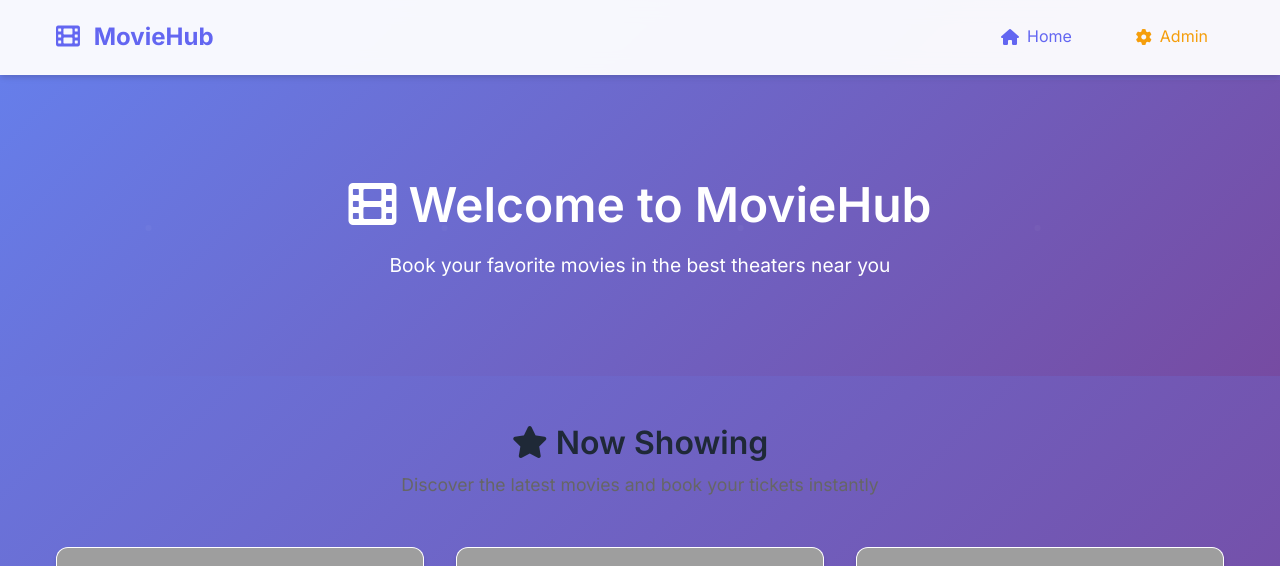
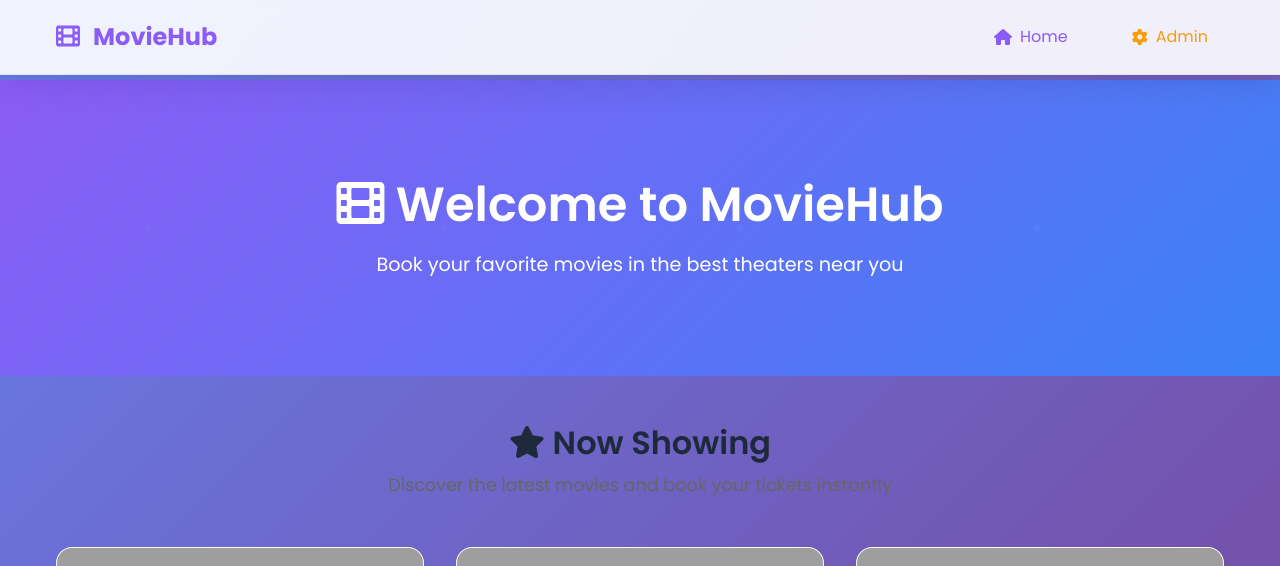
Before and after one commit to sahil-25-s/DBMS_CP, a Flask app: page / in a window 1280 px wide. Shown: the top 566 px of the page. Run offline with Flask 3, Linux system fonts and the light colour scheme; grey boxes are pictures that could not be loaded.

Commit message:
Enhance UI with new animations and loading effects; add lazy loading for images

```diff
--- a/static/css/style.css
+++ b/static/css/style.css
@@ -1,7 +1,5 @@
-/* ===== GOOGLE FONTS ===== */
-@import url('https://fonts.googleapis.com/css2?family=Inter:wght@300;400;500;600;700&display=swap');
-
-/* ===== RESET & BASE STYLES ===== */
+@import url('https://fonts.googleapis.com/css2?family=Poppins:wght@300;400;500;600;700&display=swap');
+
 * {
     margin: 0;
     padding: 0;
@@ -14,9 +12,9 @@ html {
 }
 
 body {
-    font-family: 'Inter', 'Segoe UI', Tahoma, Geneva, Verdana, sans-serif;
+    font-family: 'Poppins', sans-serif;
     line-height: 1.6;
-    color: #374151;
+    color: #2d3748;
     background: linear-gradient(135deg, #667eea 0%, #764ba2 100%);
     background-attachment: fixed;
     min-height: 100vh;
@@ -24,22 +22,22 @@ body {
 
 /* ===== VARIABLES ===== */
 :root {
-    --primary-color: #6366f1;
-    --primary-dark: #4f46e5;
-    --secondary-color: #1f2937;
+    --primary-color: #8b5cf6;
+    --primary-dark: #7c3aed;
+    --secondary-color: #1e293b;
     --accent-color: #f59e0b;
     --success-color: #10b981;
     --danger-color: #ef4444;
     --warning-color: #f59e0b;
     --info-color: #3b82f6;
-    --light-color: #f9fafb;
-    --dark-color: #111827;
-    --border-color: #e5e7eb;
+    --light-color: #f8fafc;
+    --dark-color: #0f172a;
+    --border-color: #e2e8f0;
     --shadow: 0 4px 6px -1px rgba(0, 0, 0, 0.1), 0 2px 4px -1px rgba(0, 0, 0, 0.06);
-    --shadow-lg: 0 10px 15px -3px rgba(0, 0, 0, 0.1), 0 4px 6px -2px rgba(0, 0, 0, 0.05);
-    --border-radius: 12px;
+    --shadow-lg: 0 20px 25px -5px rgba(0, 0, 0, 0.1), 0 10px 10px -5px rgba(0, 0, 0, 0.04);
+    --border-radius: 16px;
     --transition: all 0.3s cubic-bezier(0.4, 0, 0.2, 1);
-    --gradient-primary: linear-gradient(135deg, #667eea 0%, #764ba2 100%);
+    --gradient-primary: linear-gradient(135deg, #8b5cf6 0%, #3b82f6 100%);
     --gradient-secondary: linear-gradient(135deg, #f093fb 0%, #f5576c 100%);
 }
 
@@ -90,12 +88,12 @@ a:hover {
     top: 0;
     left: 0;
     right: 0;
-    background: rgba(255, 255, 255, 0.95);
-    backdrop-filter: blur(10px);
-    box-shadow: var(--shadow);
+    background: rgba(255, 255, 255, 0.9);
+    backdrop-filter: blur(20px);
+    box-shadow: 0 8px 32px rgba(0, 0, 0, 0.1);
     z-index: 1000;
     padding: 1rem 0;
-    border-bottom: 1px solid rgba(255, 255, 255, 0.2);
+    border-bottom: 1px solid rgba(139, 92, 246, 0.1);
 }
 
 .nav-container {
--- /dev/null
+++ b/static/js/ui-enhancements.js
@@ -0,0 +1,107 @@
+// UI Enhancement Scripts
+document.addEventListener('DOMContentLoaded', function() {
+    // Add loading states to buttons
+    const buttons = document.querySelectorAll('.btn');
+    buttons.forEach(button => {
+        button.addEventListener('click', function(e) {
+            if (this.type === 'submit' || this.classList.contains('loading-btn')) {
+                this.style.position = 'relative';
+                this.innerHTML = '<i class="fas fa-spinner fa-spin"></i> Loading...';
+                this.disabled = true;
+            }
+        });
+    });
+
+    // Smooth scroll for anchor links
+    const anchorLinks = document.querySelectorAll('a[href^="#"]');
+    anchorLinks.forEach(link => {
+        link.addEventListener('click', function(e) {
+            e.preventDefault();
+            const target = document.querySelector(this.getAttribute('href'));
+            if (target) {
+                target.scrollIntoView({ behavior: 'smooth' });
+            }
+        });
+    });
+
+    // Add ripple effect to buttons
+    function createRipple(event) {
+        const button = event.currentTarget;
+        const circle = document.createElement('span');
+        const diameter = Math.max(button.clientWidth, button.clientHeight);
+        const radius = diameter / 2;
+
+        circle.style.width = circle.style.height = `${diameter}px`;
+        circle.style.left = `${event.clientX - button.offsetLeft - radius}px`;
+        circle.style.top = `${event.clientY - button.offsetTop - radius}px`;
+        circle.classList.add('ripple');
+
+        const ripple = button.getElementsByClassName('ripple')[0];
+        if (ripple) {
+            ripple.remove();
+        }
+
+        button.appendChild(circle);
+    }
+
+    const rippleButtons = document.querySelectorAll('.btn-primary, .btn-secondary');
+    rippleButtons.forEach(button => {
+        button.addEventListener('click', createRipple);
+    });
+
+    // Auto-hide flash messages
+    const flashMessages = document.querySelectorAll('.alert');
+    flashMessages.forEach(message => {
+        setTimeout(() => {
+            message.style.opacity = '0';
+            message.style.transform = 'translateX(100%)';
+            setTimeout(() => message.remove(), 300);
+        }, 5000);
+    });
+
+    // Lazy loading for images
+    const images = document.querySelectorAll('img[data-src]');
+    const imageObserver = new IntersectionObserver((entries, observer) => {
+        entries.forEach(entry => {
+            if (entry.isIntersecting) {
+                const img = entry.target;
+                img.src = img.dataset.src;
+                img.classList.remove('lazy');
+                imageObserver.unobserve(img);
+            }
+        });
+    });
+
+    images.forEach(img => imageObserver.observe(img));
+});
+
+// Add CSS for ripple effect
+const style = document.createElement('style');
+style.textContent = `
+    .btn {
+        position: relative;
+        overflow: hidden;
+    }
+
+    .ripple {
+        position: absolute;
+        border-radius: 50%;
+        background-color: rgba(255, 255, 255, 0.6);
+        transform: scale(0);
+        animation: ripple 0.6s linear;
+        pointer-events: none;
+    }
+
+    @keyframes ripple {
+        to {
+            transform: scale(4);
+            opacity: 0;
+        }
+    }
+
+    .lazy {
+        filter: blur(5px);
+        transition: filter 0.3s;
+    }
+`;
+document.head.appendChild(style);
--- a/templates/base.html
+++ b/templates/base.html
@@ -5,7 +5,10 @@
     <meta name="viewport" content="width=device-width, initial-scale=1.0">
     <title>{% block title %}MovieHub - Book Your Entertainment{% endblock %}</title>
     <link rel="stylesheet" href="{{ url_for('static', filename='css/style.css') }}">
+    <link rel="stylesheet" href="{{ url_for('static', filename='css/animations.css') }}">
     <link href="https://cdnjs.cloudflare.com/ajax/libs/font-awesome/6.0.0/css/all.min.css" rel="stylesheet">
+    <link rel="preconnect" href="https://fonts.googleapis.com">
+    <link rel="preconnect" href="https://fonts.gstatic.com" crossorigin>
     {% block extra_head %}{% endblock %}
 </head>
 <body>
@@ -80,6 +83,7 @@
     </footer>
 
     <script src="{{ url_for('static', filename='js/main.js') }}"></script>
+    <script src="{{ url_for('static', filename='js/ui-enhancements.js') }}"></script>
     {% block scripts %}{% endblock %}
 </body>
 </html>
--- a/templates/home.html
+++ b/templates/home.html
@@ -19,7 +19,7 @@
 
         <div class="movies-grid">
             {% for movie in movies %}
-            <div class="movie-card">
+            <div class="movie-card animate-fade-in-up" style="animation-delay: {{ loop.index0 * 0.1 }}s">
                 <div class="movie-poster">
                     {% if movie.image_url %}
                         <img src="{{ movie.image_url }}" alt="{{ movie.title }}" onerror="this.src='{{ url_for('static', filename='images/default-movie.jpg') }}'">
@@ -98,7 +98,7 @@
         </div>
 
         <div class="features-grid">
-            <div class="feature-card">
+            <div class="feature-card animate-slide-in-left" style="animation-delay: 0s">
                 <div class="feature-icon">
                     <i class="fas fa-ticket-alt"></i>
                 </div>
@@ -106,7 +106,7 @@
                 <p>Book your tickets in just a few clicks with our user-friendly interface</p>
             </div>
 
-            <div class="feature-card">
+            <div class="feature-card animate-slide-in-left" style="animation-delay: 0.2s">
                 <div class="feature-icon">
                     <i class="fas fa-couch"></i>
                 </div>
@@ -114,7 +114,7 @@
                 <p>Choose your preferred seats with our interactive seat map</p>
             </div>
 
-            <div class="feature-card">
+            <div class="feature-card animate-slide-in-left" style="animation-delay: 0.4s">
                 <div class="feature-icon">
                     <i class="fas fa-star"></i>
                 </div>
@@ -122,7 +122,7 @@
                 <p>Read reviews and ratings from other movie lovers</p>
             </div>
 
-            <div class="feature-card">
+            <div class="feature-card animate-slide-in-left" style="animation-delay: 0.6s">
                 <div class="feature-icon">
                     <i class="fas fa-mobile-alt"></i>
                 </div>
```
Also changed, not shown: other parts of static/css/style.css (+20 -15 lines), static/css/animations.css (added, +58 -0 lines).
